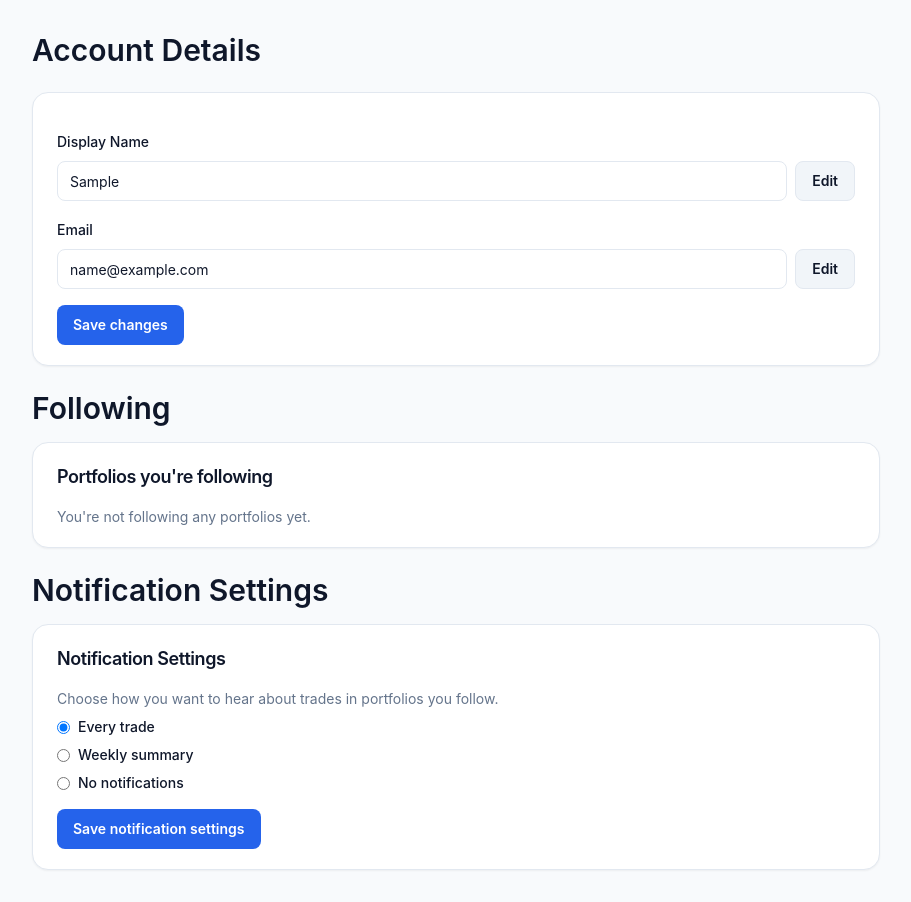
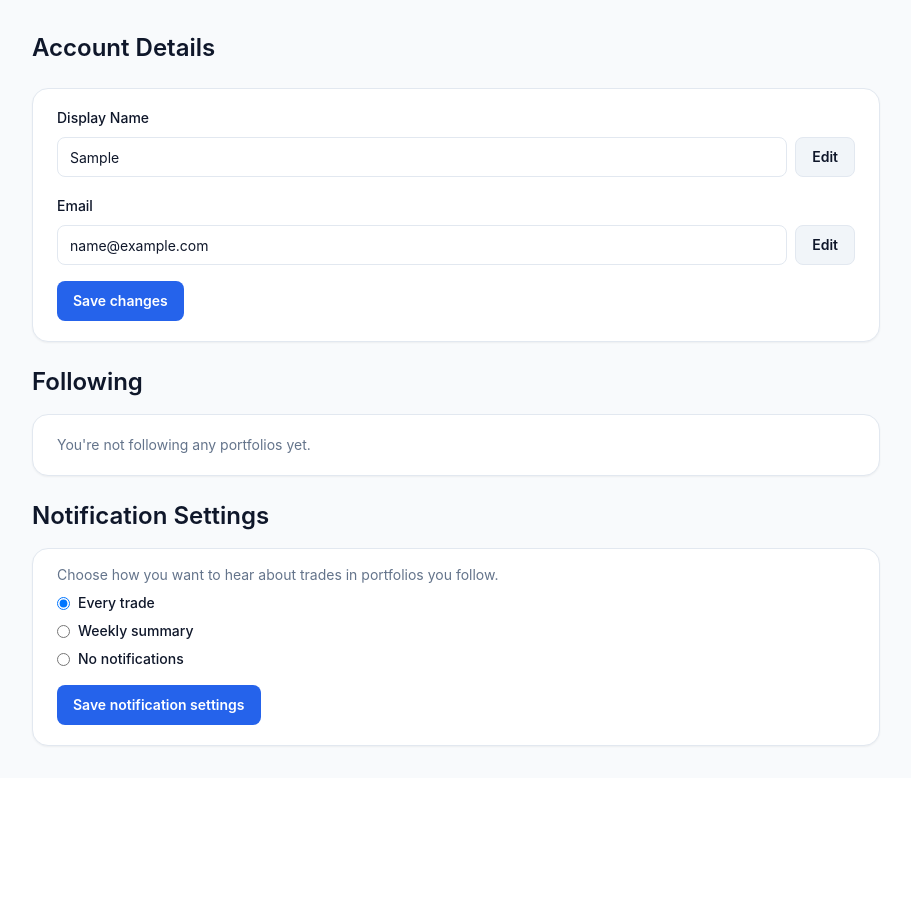
Before and after one commit to mattnewell-cam/PortfolioTracker, a Django app: page /portfolios/account/ in a window 1280 px wide. Shown: the part 73-975 px from the top of the page, without its empty margins (184-1095 px from the left). After the commit the page ends 820 px from the top, so only its background shows below. Run offline with Django 5.2, Linux system fonts and the light colour scheme; the visitor is signed in with stand-in values (Sample User, id 1); data comes from the database, SQL or seed files in the repository; data that the repository does not hold is empty; some libraries are stand-ins or nearby versions.

Commit message:
Account details formatting

```diff
--- a/templates/portfolios/account_details.html
+++ b/templates/portfolios/account_details.html
@@ -4,9 +4,9 @@
 
 {% block content %}
   <div class="space-y-6">
-    <h1 class="text-3xl font-semibold">Account Details</h1>
+    <h1 class="text-2xl font-semibold">Account Details</h1>
     <div class="card">
-      <div class="card-content space-y-6">
+      <div class="card-content space-y-6 pt-0">
         <form method="post" class="space-y-4">
           {% csrf_token %}
           <input type="hidden" name="action" value="account">
@@ -62,10 +62,9 @@
     </div>
 
     <div class="space-y-4">
-      <h2 class="text-3xl font-semibold">Following</h2>
+      <h2 class="text-2xl font-semibold">Following</h2>
       <div class="card">
         <div class="card-content space-y-4">
-          <h3 class="section-title">Portfolios you're following</h3>
           {% if followed_portfolios %}
             <div class="overflow-y-auto max-h-96 rounded-lg border border-border">
               <table class="table w-full mb-0">
@@ -110,10 +109,9 @@
     </div>
 
     <div class="space-y-4">
-      <h2 class="text-3xl font-semibold">Notification Settings</h2>
+      <h2 class="text-2xl font-semibold">Notification Settings</h2>
       <div class="card">
-        <div class="card-content space-y-4">
-          <h3 class="section-title">Notification Settings</h3>
+        <div class="card-content space-y-4 pt-0">
           <form method="post" class="space-y-4">
             {% csrf_token %}
             <input type="hidden" name="action" value="notifications">
@@ -139,13 +137,13 @@
 
     {% if portfolio %}
       <div class="space-y-4">
-        <h2 class="text-3xl font-semibold">Delete Portfolio</h2>
+        <h2 class="text-2xl font-semibold">Delete Portfolio</h2>
         <div class="card">
           <div class="card-content space-y-4">
             {% if portfolio.is_deleted %}
-              <p class="muted">Your portfolio has been deleted and is no longer visible on explore or public links. Its data is retained in case it needs to be restored later.</p>
+              <p class="muted">Your portfolio has been deleted. If this was a mistake, email support@trackstack.uk.</p>
             {% else %}
-              <p class="muted">Deleting your portfolio will remove it from explore and make it inaccessible via its public link. Your data will be retained so it can be restored if needed.</p>
+              <p class="muted">If you royally screwed something up, or just don't wish to be on TrackStack anymore, you can delete your portfolio. Your historical data will be maintained privately in case you ever wish to restore it.</p>
               <form method="post" class="space-y-2" id="delete-portfolio-form">
                 {% csrf_token %}
                 <input type="hidden" name="action" value="delete_portfolio">
```
